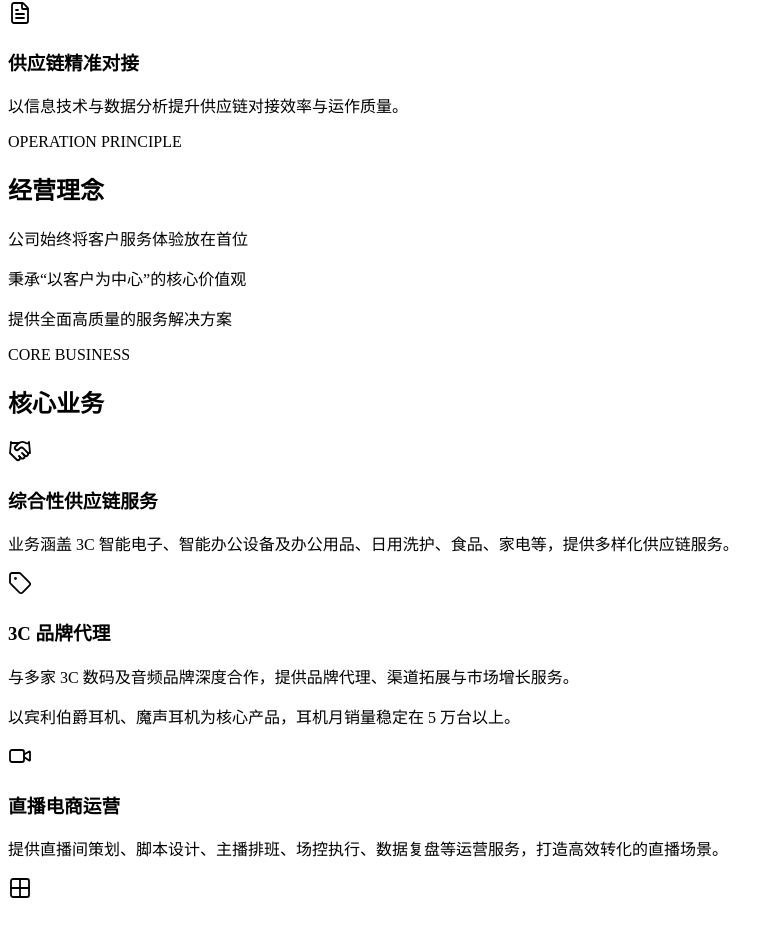
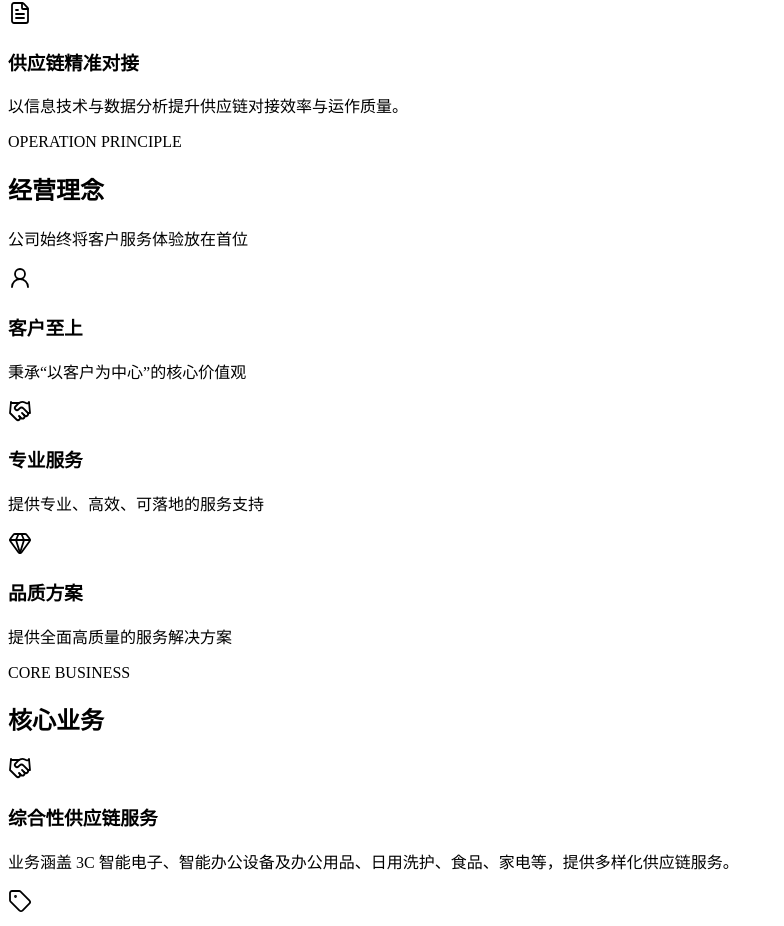
Before and after one commit to luup1854/hanhai_earbuds, a React (Vite) app: page / in a window 1280 px wide. Shown: the part 2292-3218 px from the top of the page, without its empty margins (0-784 px from the left). Built offline with nearby package versions, Linux system fonts and the light colour scheme; the HTML template or start-up script is replaced by a standard one.

Commit message:
fix: 修改经营理念

```diff
--- a/src/data/siteData.ts
+++ b/src/data/siteData.ts
@@ -2,6 +2,7 @@ import {
   Boxes,
   Crown,
   FileText,
+  Gem,
   Grid2X2,
   Handshake,
   Layers3,
@@ -10,6 +11,7 @@ import {
   Route,
   Settings,
   Tag,
+  UserRound,
   Video,
 } from "lucide-react";
 import type { LucideIcon } from "lucide-react";
@@ -62,7 +64,12 @@ export type AboutContent = {
 export type OperationPrinciple = {
   eyebrow: string;
   title: string;
-  lines: string[];
+  description: string;
+  cards: Array<{
+    title: string;
+    description: string;
+    icon: LucideIcon;
+  }>;
 };
 
 export type BusinessItem = {
@@ -185,10 +192,23 @@ export const siteData: SiteData = {
     operationPrinciple: {
       eyebrow: "OPERATION PRINCIPLE",
       title: "经营理念",
-      lines: [
-        "公司始终将客户服务体验放在首位",
-        "秉承“以客户为中心”的核心价值观",
-        "提供全面高质量的服务解决方案",
+      description: "公司始终将客户服务体验放在首位",
+      cards: [
+        {
+          title: "客户至上",
+          description: "秉承“以客户为中心”的核心价值观",
+          icon: UserRound,
+        },
+        {
+          title: "专业服务",
+          description: "提供专业、高效、可落地的服务支持",
+          icon: Handshake,
+        },
+        {
+          title: "品质方案",
+          description: "提供全面高质量的服务解决方案",
+          icon: Gem,
+        },
       ],
     },
     business: [
--- a/src/pages/Home.tsx
+++ b/src/pages/Home.tsx
@@ -136,24 +136,48 @@ export function Home() {
         </div>
       </section>
 
-      <section className="bg-white pb-16 text-white sm:pb-20 lg:pb-24">
+      <section className="bg-white pb-16 text-neutral-950 sm:pb-20 lg:pb-24">
         <div className="mx-auto max-w-7xl px-4 sm:px-6 lg:px-8">
-          <div className="relative overflow-hidden rounded-2xl bg-orange-600 px-6 py-14 text-center shadow-[0_24px_70px_rgba(249,115,22,0.24)] sm:px-10 lg:px-16">
-            <div className="absolute inset-0 opacity-20 [background-image:radial-gradient(circle,rgba(255,255,255,0.8)_1px,transparent_1px)] [background-size:22px_22px] [mask-image:linear-gradient(180deg,transparent_0%,black_56%,transparent_100%)]" />
-            <div className="relative mx-auto max-w-4xl">
-              <p className="text-sm font-medium uppercase tracking-[0.22em] text-orange-100">
+          <div className="relative overflow-hidden rounded-3xl border border-orange-100 bg-white px-6 py-14 text-center shadow-[0_24px_80px_rgba(15,23,42,0.09)] sm:px-10 lg:px-16">
+            <div className="absolute inset-0 bg-[radial-gradient(circle_at_50%_0%,rgba(249,115,22,0.10),transparent_42%)]" />
+            <div className="absolute -left-32 bottom-0 h-72 w-[52rem] rounded-[50%] bg-[radial-gradient(ellipse_at_center,rgba(249,115,22,0.24),rgba(249,115,22,0.08)_48%,transparent_70%)] blur-sm" />
+            <div className="absolute -right-28 bottom-0 h-72 w-[48rem] rounded-[50%] bg-[linear-gradient(135deg,transparent_0%,rgba(251,146,60,0.16)_35%,rgba(249,115,22,0.82)_100%)]" />
+            <div className="absolute left-8 top-8 h-28 w-32 opacity-20 [background-image:radial-gradient(circle,rgba(249,115,22,0.85)_2px,transparent_2px)] [background-size:14px_14px]" />
+            <div className="absolute right-8 top-32 h-24 w-32 opacity-20 [background-image:radial-gradient(circle,rgba(249,115,22,0.85)_2px,transparent_2px)] [background-size:14px_14px]" />
+
+            <div className="relative mx-auto max-w-5xl">
+              <p className="text-sm font-semibold uppercase tracking-[0.34em] text-orange-600">
                 {operationPrinciple.eyebrow}
               </p>
-              <h2 className="mt-3 text-3xl font-semibold text-white sm:text-4xl">
+              <h2 className="mt-4 text-4xl font-semibold text-neutral-950 sm:text-5xl">
                 {operationPrinciple.title}
               </h2>
-              <div className="mx-auto mt-6 h-1 w-12 rounded-full bg-white/85" />
-              <div className="mt-10 space-y-6 text-lg leading-9 text-white sm:text-2xl">
-                {operationPrinciple.lines.map((line, index) => (
-                  <p key={line} className={index === 1 ? "font-semibold" : ""}>
-                    {line}
-                  </p>
-                ))}
+              <div className="mx-auto mt-5 h-1 w-12 rounded-full bg-orange-500" />
+              <p className="mt-6 text-xl leading-8 text-neutral-700">
+                {operationPrinciple.description}
+              </p>
+
+              <div className="mt-10 grid gap-5 lg:grid-cols-3">
+                {operationPrinciple.cards.map((card) => {
+                  const Icon = card.icon;
+
+                  return (
+                    <article
+                      key={card.title}
+                      className="group flex items-center gap-5 rounded-2xl border border-orange-100 bg-white/90 p-6 text-left shadow-[0_18px_50px_rgba(15,23,42,0.08)] backdrop-blur transition duration-300 hover:-translate-y-1 hover:border-orange-300 hover:shadow-[0_24px_70px_rgba(249,115,22,0.14)]"
+                    >
+                      <div className="flex h-20 w-20 shrink-0 items-center justify-center rounded-full bg-orange-50 text-orange-600 transition duration-300 group-hover:bg-orange-500 group-hover:text-white">
+                        <Icon className="h-10 w-10" strokeWidth={1.8} />
+                      </div>
+                      <div className="border-l border-orange-300 pl-5">
+                        <h3 className="text-2xl font-semibold text-neutral-950">{card.title}</h3>
+                        <p className="mt-2 text-base leading-7 text-neutral-600">
+                          {card.description}
+                        </p>
+                      </div>
+                    </article>
+                  );
+                })}
               </div>
             </div>
           </div>
```
